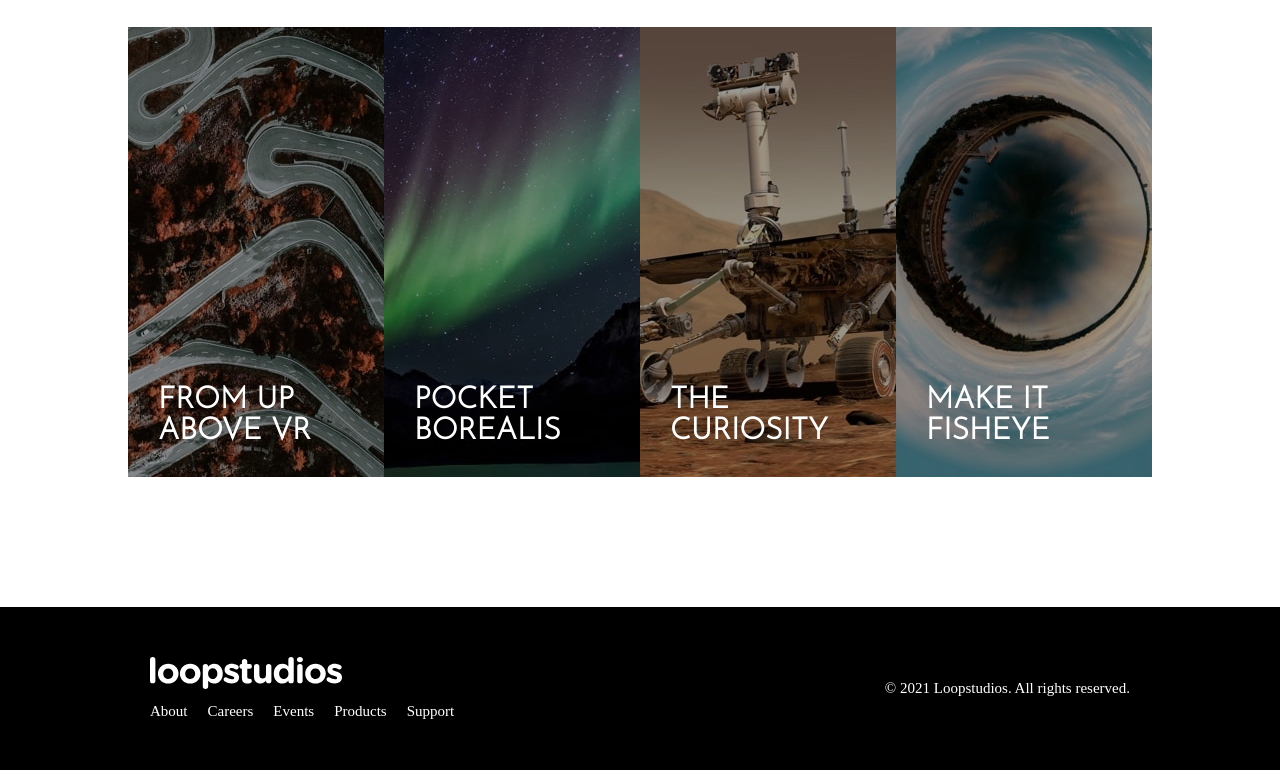
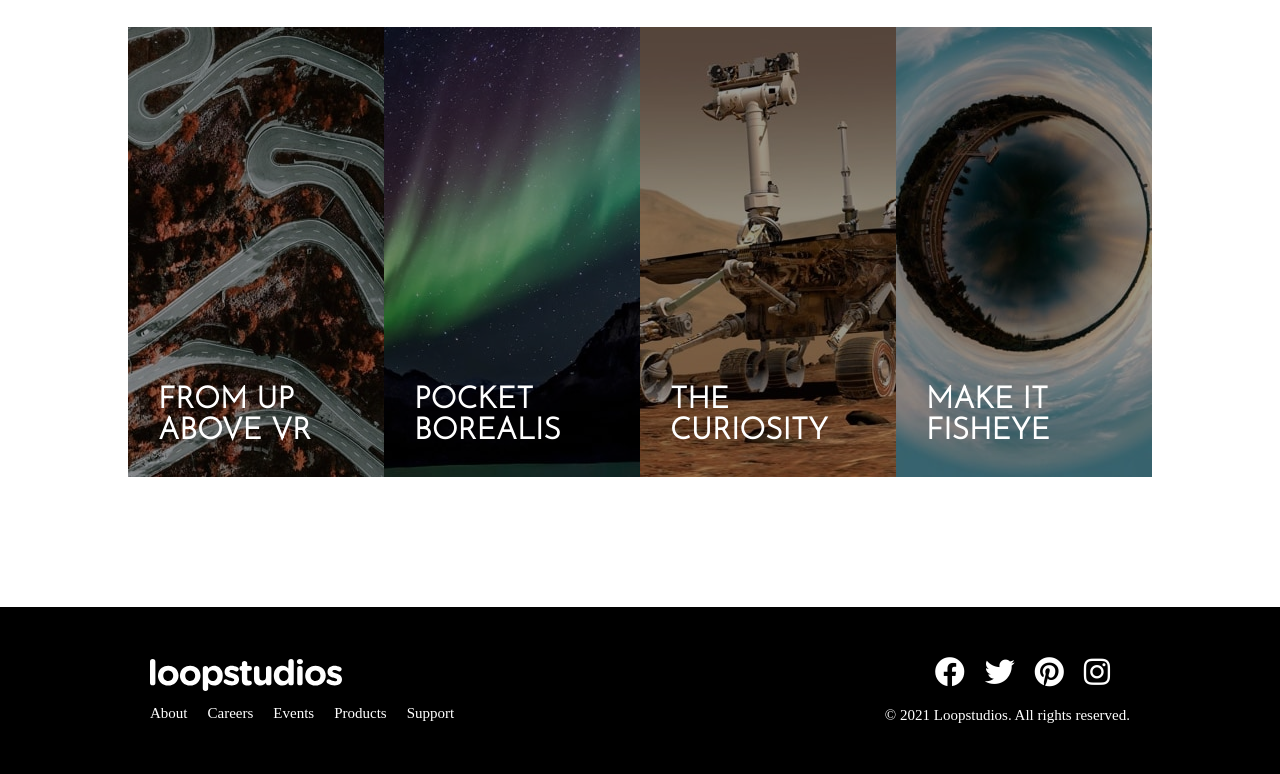
Before and after one commit to Puidor/loopstudios-landing-page-main, a plain HTML site: page index.html in a window 1280 px wide. Shown: the part 1869-2643 px from the top of the page. Drawn offline with Linux system fonts and the light colour scheme.

Commit message:
Desktop Version

```diff
--- a/index.html
+++ b/index.html
@@ -19,6 +19,14 @@
     <link
       href="https://fonts.googleapis.com/css2?family=Alata&family=Josefin+Sans:wght@300&display=swap"
       rel="stylesheet"
+    />
+
+    <!-- Icons -->
+    <link
+      rel="stylesheet"
+      href="https://cdnjs.cloudflare.com/ajax/libs/font-awesome/5.15.1/css/all.min.css"
+      integrity="sha512-+4zCK9k+qNFUR5X+cKL9EIR+ZOhtIloNl9GIKS57V1MyNsYpYcUrUeQc9vNfzsWfV28IaLL3i96P9sdNyeRssA=="
+      crossorigin="anonymous"
     />
 
     <!-- My Style CSS ------------------------------------------>
@@ -143,7 +151,16 @@
         </div>
       </div>
 
-      <div class="footer-right">© 2021 Loopstudios. All rights reserved.</div>
+      <div class="footer-right">
+        <div class="footer-social">
+          <a href="#"><i class="fab fa-facebook fa-2x"></i></a>
+          <a href="#"><i class="fab fa-twitter fa-2x"></i></a>
+          <a href="#"><i class="fab fa-pinterest fa-2x"></i></i></a>
+          <a href="#"><i class="fab fa-instagram fa-2x"></i></a>
+
+        </div>
+        <span>© 2021 Loopstudios. All rights reserved.</span>
+      </div>
     </footer>
   </body>
 </html>
--- a/styles/style.css
+++ b/styles/style.css
@@ -228,3 +228,28 @@ footer {
 .footer-menu ul li:hover {
   opacity: 0.7;
 }
+
+.footer-right {
+  display: flex;
+  flex-direction: column;
+
+  align-items: flex-end;
+}
+.footer-social {
+  display: flex;
+  justify-content: flex-end;
+  align-items: center;
+
+  width: 100%;
+}
+.footer-social i {
+  color: var(--White);
+
+  margin: 0 2rem 2rem 0;
+
+  transition: ease;
+  transition: 0.2s;
+}
+.footer-social i:hover {
+  transform: scale(1.4);
+}
```
